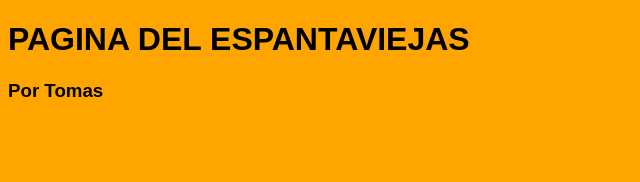
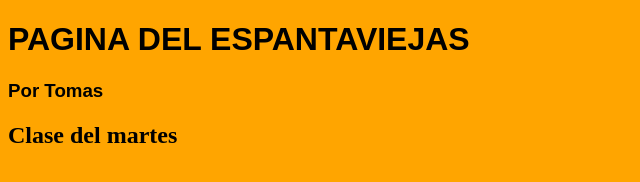
Before and after one commit to tdgarza/dc, a plain HTML site: page index.html in a window 1280 px wide. Shown: the whole page, without its empty margins (0-640 px from the left). Drawn offline with Linux system fonts and the light colour scheme; a web font is replaced by a local one.

Commit message:
Paso 4: Editando otro codigo

```diff
--- a/index.html
+++ b/index.html
@@ -10,6 +10,6 @@
 <body>
 <h1>PAGINA DEL ESPANTAVIEJAS</h1>
 <h3>Por Tomas</h3>
-
+<h2>Clase del martes</h2>
 </body>
 </html>
```
